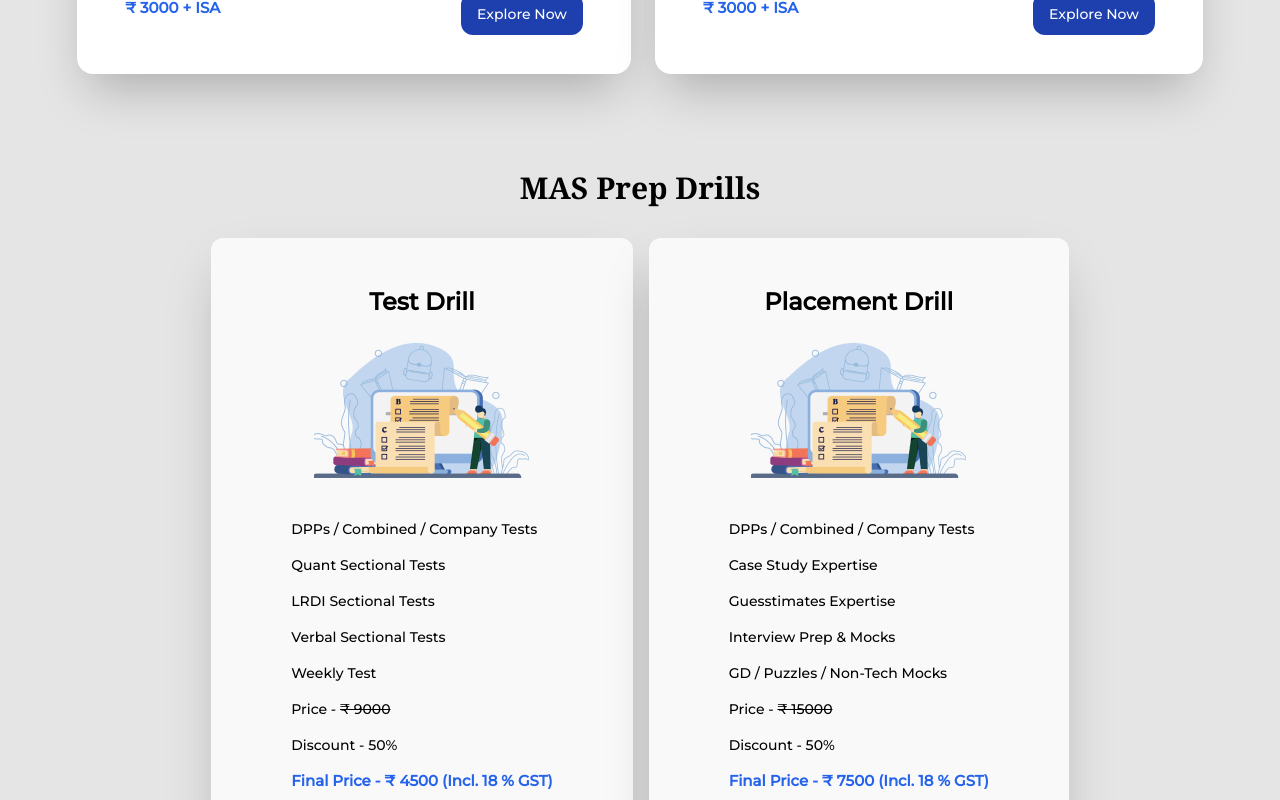
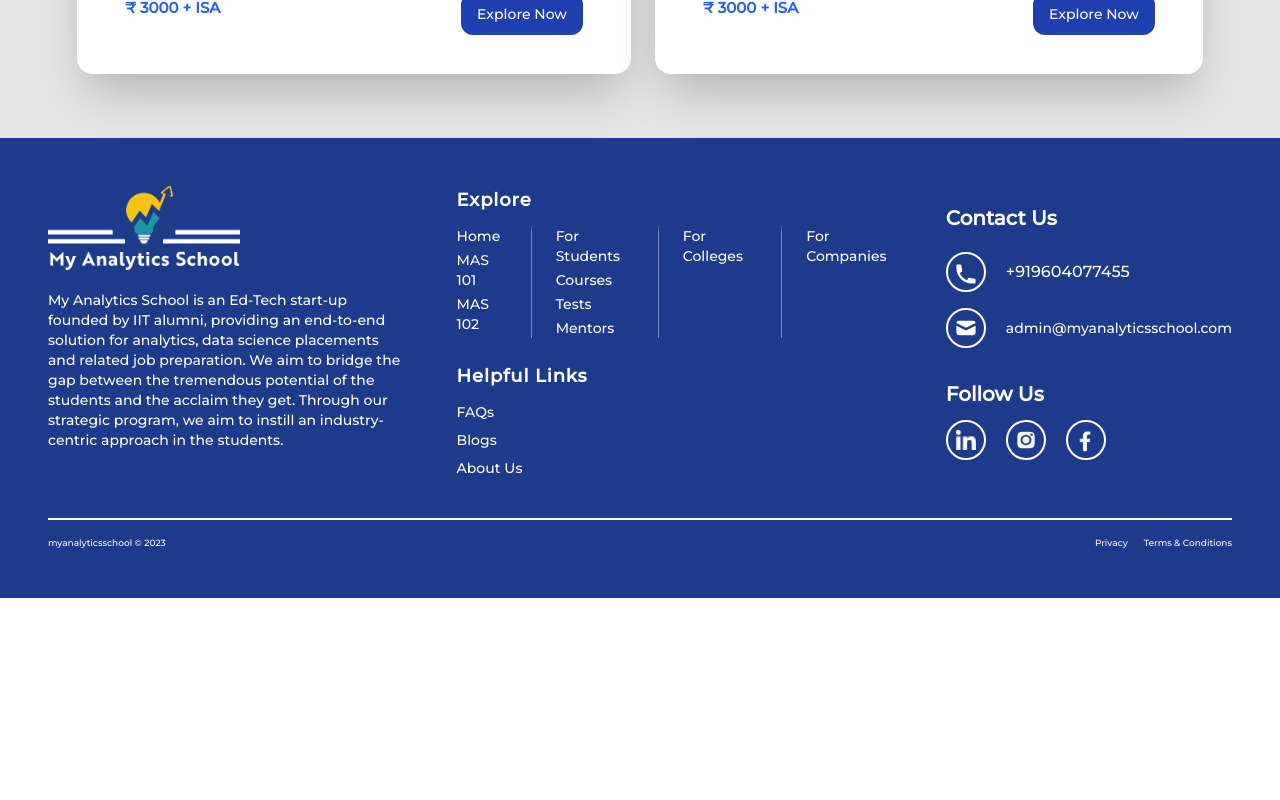
Before and after one commit to 100bhagya/mas-website-react, a React (Create React App) app: page /courses in a window 1280 px wide. Shown: the part 820-1620 px from the top of the page. After the commit the page ends 1418 px from the top, so only its background shows below. Built offline with nearby package versions, Linux system fonts and the light colour scheme.

Commit message:
temporarily remove placement and test drill

```diff
--- a/src/pages/Courses.js
+++ b/src/pages/Courses.js
@@ -139,7 +139,7 @@ const Courses = () => {
         </div>
       </section>
 
-      <section className="pb-16 bg-back">
+      {/* <section className="pb-16 bg-back">
         <h1 className="py-8 font-serif text-3xl font-bold text-center text-black">
           MAS Prep Drills
         </h1>
@@ -215,7 +215,7 @@ const Courses = () => {
             </div>
           </div>
         </div>
-      </section>
+      </section> */}
 
       <Footer />
     </div>
```
